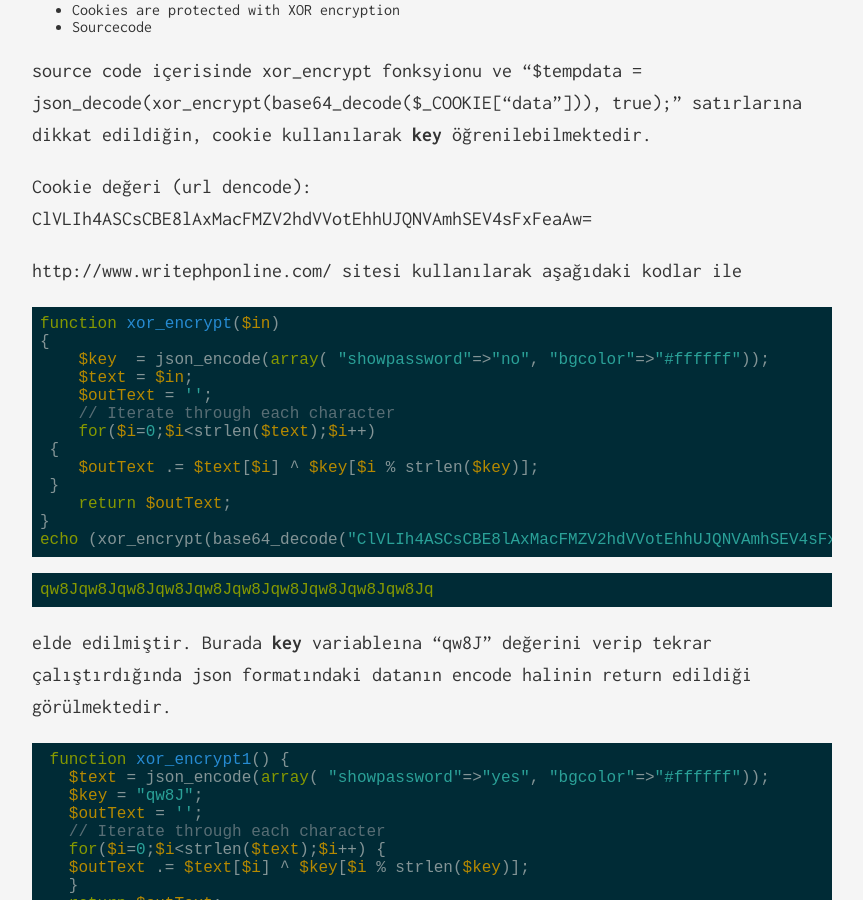
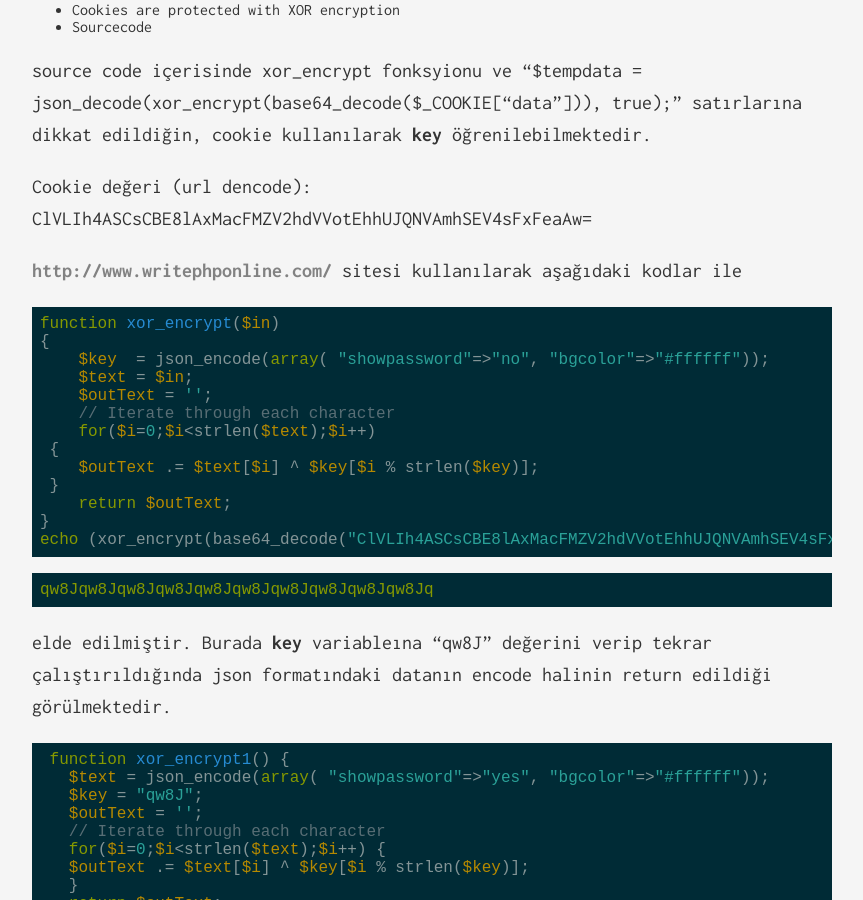
Before and after one commit to JohnGkmn/JohnGkmn.github.io, a Jekyll site: the page built from _posts/2019-11-05-natas.markdown, in a window 1280 px wide and 900 px high, scrolled down 10155 px. Shown: the whole window, without its empty margins (208-1071 px from the left). Built offline with Jekyll 4.4.1, drawn with Linux system fonts in a browser that asks for light colours.

Commit message:
Update 2019-11-05-natas.markdown

````diff
--- a/_posts/2019-11-05-natas.markdown
+++ b/_posts/2019-11-05-natas.markdown
@@ -422,7 +422,7 @@ source code içerisinde xor_encrypt fonksyionu ve "$tempdata = json_decode(xor_e
 
 Cookie değeri (url dencode): ClVLIh4ASCsCBE8lAxMacFMZV2hdVVotEhhUJQNVAmhSEV4sFxFeaAw=
 
-http://www.writephponline.com/ sitesi kullanılarak aşağıdaki kodlar ile
+<http://www.writephponline.com/> sitesi kullanılarak aşağıdaki kodlar ile
 
 ```terminal
 function xor_encrypt($in)
@@ -444,7 +444,7 @@ echo (xor_encrypt(base64_decode("ClVLIh4ASCsCBE8lAxMacFMZV2hdVVotEhhUJQNVAmhSEV4
 qw8Jqw8Jqw8Jqw8Jqw8Jqw8Jqw8Jqw8Jqw8Jqw8Jq
 ```
 
-elde edilmiştir. Burada **key** variableına "qw8J" değerini verip tekrar çalıştırdığında json formatındaki datanın encode halinin return edildiği görülmektedir.
+elde edilmiştir. Burada **key** variableına "qw8J" değerini verip tekrar çalıştırıldığında json formatındaki datanın encode halinin return edildiği görülmektedir.
 
 ```terminal
  function xor_encrypt1() {
@@ -471,7 +471,6 @@ Cookies are protected with XOR encryption<br/><br/>
 
 The password for natas12 is EDXp0pS26wLKHZy1rDBPUZk0RKfLGIR3<br>
 ```
-
 
 ![password](https://raw.githubusercontent.com/JohnGkmn/JohnGkmn.github.io/master/css/smashicons.png "EDXp0pS26wLKHZy1rDBPUZk0RKfLGIR3")
 
````
